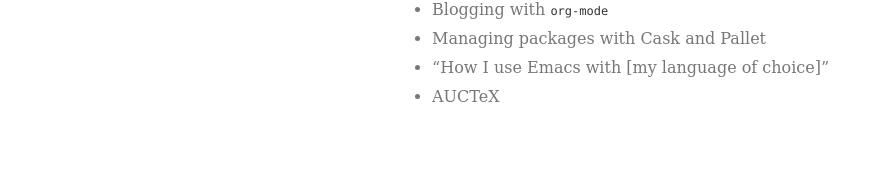
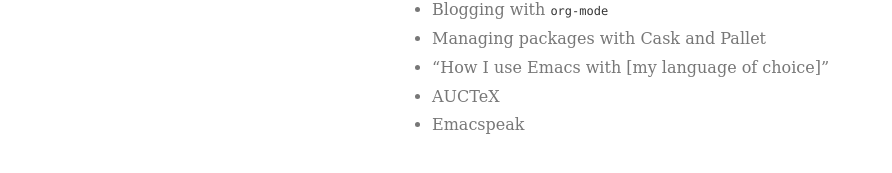
Before and after one commit to emacsnyc/emacsnyc.github.io, a Jekyll site: the page built from giving-a-talk.md, in a window 1280 px wide and 900 px high, scrolled down 509 px. Shown: the part 690-863 px from the top of the window, without its empty margins (178-1070 px from the left). Built offline with Jekyll 4.4.1, drawn with Linux system fonts in a browser that asks for light colours.

Commit message:
add emacspeak to the list of suggested talks

```diff
--- a/giving-a-talk.md
+++ b/giving-a-talk.md
@@ -38,5 +38,6 @@ Sometimes people are interested in giving a talk, but don't know what to talk *a
 * Managing packages with Cask and Pallet
 * "How I use Emacs with \[my language of choice\]"
 * AUCTeX
+* Emacspeak
 
 [email]: mailto:admin@emacsnyc.org
```
